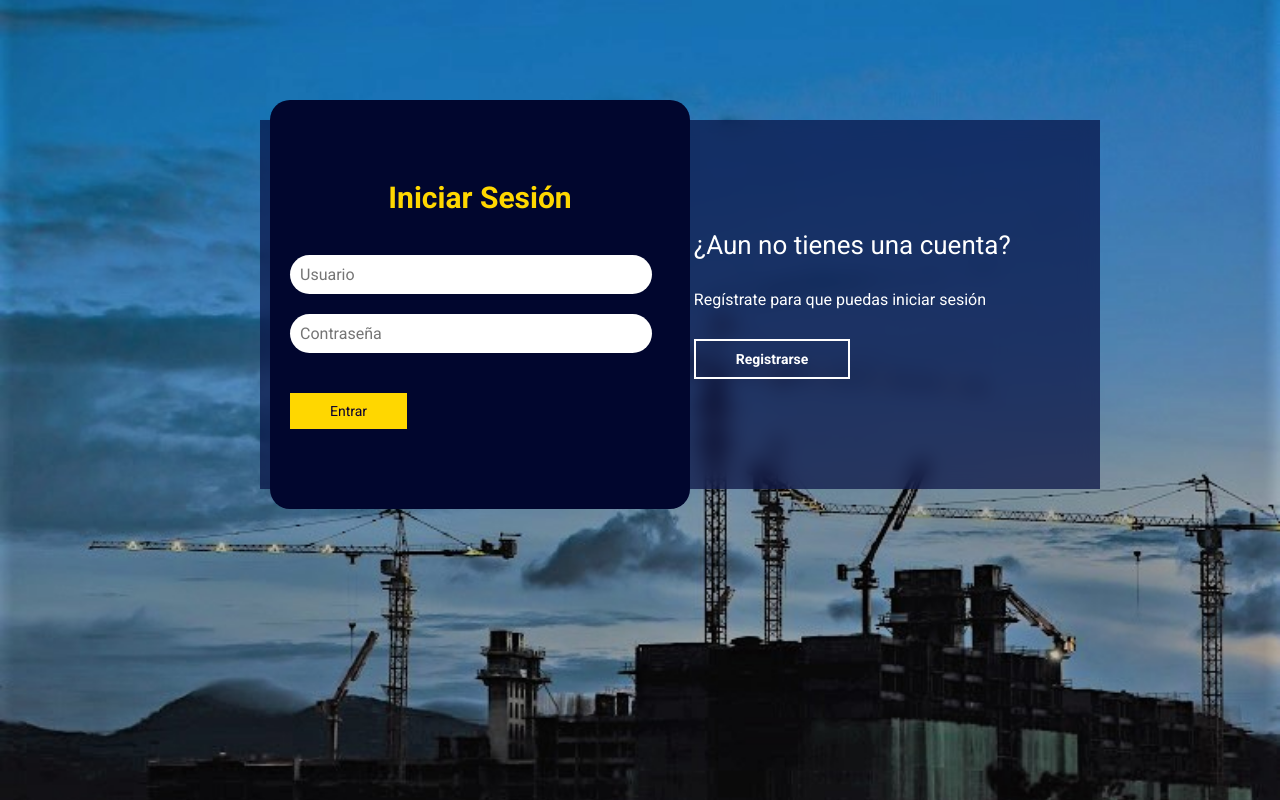
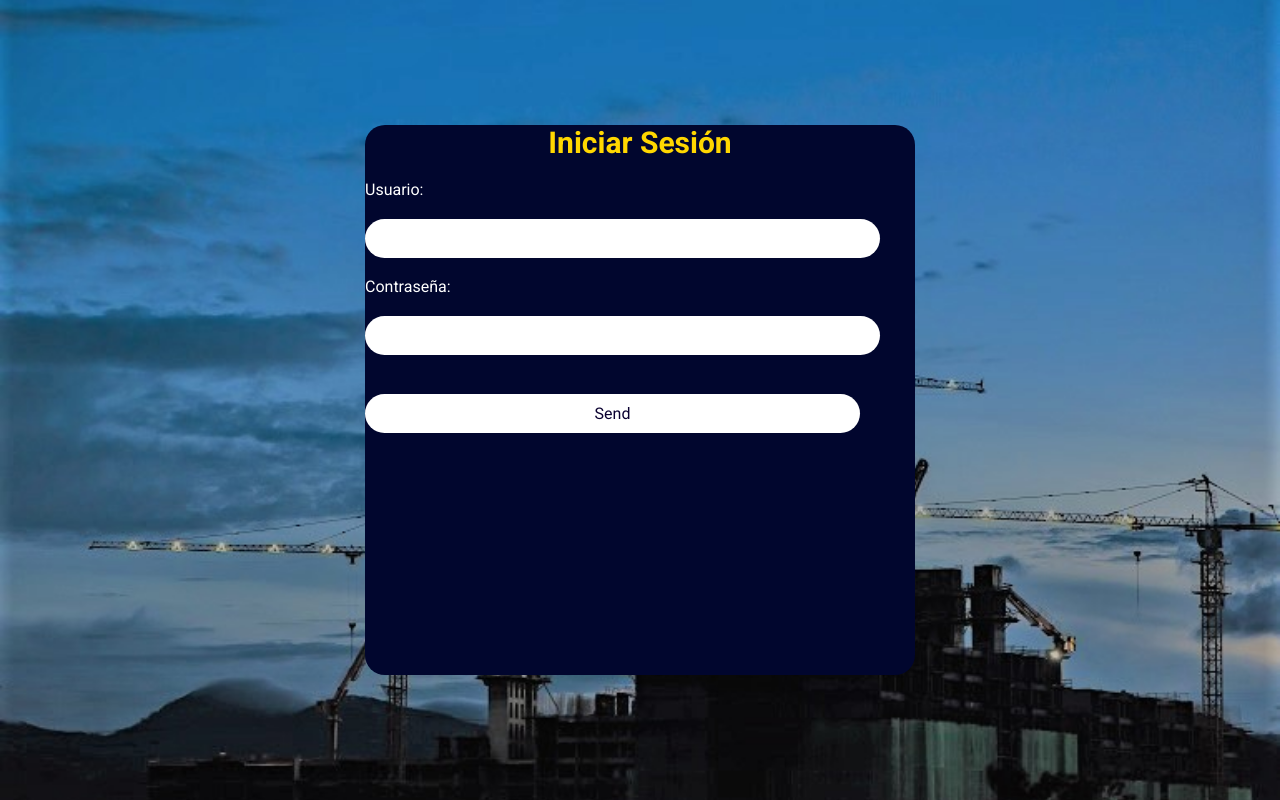
Before and after one commit to PamelaAbrego/PrograAplicada-ProyectoFinal, a Flask app: page /login in a window 1280 px wide. Run offline with Flask 2, Linux system fonts and the light colour scheme.

Commit message:
Registro y Login en app terminados

```diff
--- a/app.py
+++ b/app.py
@@ -1,10 +1,11 @@
-from flask import Flask, render_template, request, redirect
+from flask import Flask, render_template, request, redirect, session
 from logic.usuarios_logic import UsuariosLogic
 from flask_cors import CORS, cross_origin
 import bcrypt
 
 
 app = Flask(__name__)
+app.secret_key = "VibranioProyecto123!!"
 cors = CORS(app)
 app.config["CORS_HEADERS"] = "Content-Type"
 
@@ -39,9 +40,25 @@ def perfil_admin():
     return render_template("perfil_admin.html")
 
 
-@app.route("/login")
+@app.route("/login", methods=["GET", "POST"])
 def login():
-    return render_template("login.html")
+    if request.method == "GET":
+        return render_template("login.html")
+    elif request.method == "POST":
+        logic = UsuariosLogic()
+        userName = request.form["user"]
+        password = request.form["password"]
+        userDict = logic.getUserByName(userName)
+        salt = userDict["salt"].encode("utf-8")
+        hashPasswd = bcrypt.hashpw(password.encode("utf-8"), salt)
+        dbPasswd = userDict["password"].encode("utf-8")
+        if hashPasswd == dbPasswd:
+            session["login_user"] = userName
+            session["loggedIn"] = True
+            return redirect("principal")
+        else:
+            return redirect("login")
+        return "posted login"
 
 
 @app.route("/register", methods=["GET", "POST"])
--- a/static/cargar_Usuarios.js
+++ b/static/cargar_Usuarios.js
@@ -104,6 +104,10 @@ function login() {
     window.location.href = '/login';
 }
 
+function register() {
+    window.location.href = '/register';
+}
+
 function readArrayFromLocalStorage(keyName) {
     return JSON.parse(localStorage.getItem(keyName))
 }
--- a/static/style_login.css
+++ b/static/style_login.css
@@ -11,7 +11,8 @@ body{
             -moz-background-size: cover;
             -o-background-size: cover;
             background-size: cover;
-            width: 100%;
+    justify-content: center;
+    align-items: center;
 }
 
 main{
@@ -21,98 +22,24 @@ main{
 
 }
 
-.contenedor__todo{
-width: 100%;
-max-width: 800px;
-margin:auto;
-/* Se utiliza la posicion relativa porque mas adelante utilizarem posiciones absolutos,
- y se necesitan posiciones relativas para que los elementos se relacionen*/
-position: relative;
+.blanco{
+    color: #fff;
 }
 
-.backBox{
-    width: 100%;
-    padding: 10px 20px;
-    display: flex;
-    justify-content: center;
-    backdrop-filter: blur(10px);
-    background-color:rgba(6, 15, 66, 0.685)
+.contenedorLoginRegister{
+    align-items: center;
+    width: 550px;
+    height: 550px;
+    background: rgb(1, 6, 46);
+    border-radius: 20px;
+    position: absolute;
+    top:50%;
+    left: 50%;
+    margin-top: -275px;
+    margin-left: -275px;
+
 }
 
-.backBox div{
-    margin: 100px 40px;
-    color: rgb(255, 255, 255);
-    transition: all 500ms;
-}
-.backBox div p,
-.backBox div button{
-    margin-top: 30px
-}
-.backBox div h3{
-    font-weight: 400;
-    font-size: 26px;
-
-}
-.backBox button{
-    padding: 10px 40px;
-    border:2px solid #fff;
-    background: transparent;
-    font-size:14px;
-    font-weight: 600;
-    cursor: pointer;
-    color: white;
-    outline: none;
-    transition: all 300ms;
-}
-/*hover es cuando situamos el cursosr sobre el boton*/
-.backBox button:hover{
-    background: #fff;
-    color:black;
-
-
-}
-/*formularios*/
-/*.contenedorLoginRegister{
-    display: flex;
-    align-items: center;
-    width: 100%;
-    max-width: 300px;
-    position:relative;
-    top: -185px;
-    left: 10px;
-    padding: 80px 20px;
-    background: rgb(1, 6, 46);
-
-    border-radius: 20px;
-
-    transition: left 500ms cubic-bezier(0.175,0.885,0.320,1.275);
-
-
-}*/
-
-.contenedorLoginRegister{
-    display: flex;
-    align-items: center;
-    width: 100%;
-    max-width: 380px;
-    position: relative;
-    top: -185px;
-    left: 10px;
-    background: rgb(1, 6, 46);
-    border-radius: 20px;
-
-    transition: left 500ms cubic-bezier(0.175,0.885,0.320,1.275);
-
-
-}
-.contenedorLoginRegister .formRegistro{
-    width: 100%;
-    padding: 80px 20px;
-    background: rgb(1, 6, 46);
-    position: absolute;
-    border-radius: 20px;
-
-}
 
 .contenedorLoginRegister  h2{
     font-size: 30px;
@@ -130,7 +57,8 @@ position: relative;
     outline: none;
     border-radius: 20px;
 }
-.contenedorLoginRegister button{
+
+.submit{
     padding: 10px 40px;
     margin-top: 40px;
     border: none;
@@ -139,20 +67,6 @@ position: relative;
     color:rgb(10, 0, 48);
     cursor: pointer;
     outline: none;
-}
-
-.formLogin{
-    opacity: 1;
-    display: block;
-    width: 100%;
-    padding: 80px 20px;
-    background: rgb(1, 6, 46);
-    position: absolute;
-    border-radius: 20px;
-}
-
-.formRegistro{
-    display: none;
 }
 
 /*responsive design */
--- a/templates/index.html
+++ b/templates/index.html
@@ -52,6 +52,7 @@
             <h1 class="texto">COMSEDI S.A. DE C.V.</h1>
             <h2 class="texto">COMPAÑÍA DE SERVICIO DIVERSOS</h2>
             <br>
+            <button class="boton" onclick="register()">Regístrate</button>
             <button class="boton" onclick="login()">Iniciar Sesión</button>
             <br>
             <br>
--- a/templates/login.html
+++ b/templates/login.html
@@ -14,55 +14,19 @@
 
 <body>
     <main>
-        <div class="contenedor__todo">
-            <div class="backBox">
-                <div class="backBoxLogin">
-                    <h3>¿Ya tienes una cuenta?</h3>
-                    <p>Inicia sesión para entrar en la página</p>
-                    <button id="btn__iniciar-sesion">Iniciar Sesión</button>
-                </div>
-                <div class="backBoxRegister">
-                    <h3>¿Aun no tienes una cuenta?</h3>
-                    <p>Regístrate para que puedas iniciar sesión</p>
-                    <button id="btn__registrarse">Registrarse</button>
-                </div>
-            </div>
-            <!--Formulario de login y Registro-->
         <div class="contenedorLoginRegister">
-                <!--Login-->
-                <div action="" class="formLogin">
-                    <h2> Iniciar Sesión</h2>
-                    <input type="text" name="user" id="user" placeholder="Usuario">
-                    <input type="password" name="passw" id="passw" placeholder="Contraseña">
-                    <button onclick="checkLogin()">Entrar</button>
-
-                </div>
-                <!--Registro-->
-                <div class="formRegistro">
-                    <h2>Registrarse</h2>
-
-                    <form action="{{ url_for('register') }}" method="POST">
-                        <label for="user">Username:</label>
+            <h2>Iniciar Sesión</h2>
+            <form action="{{ url_for('login') }}" method="POST">
+                <label class="blanco" for="user">Usuario:</label>
                 <input type="text" name="user" id="user">
                 <br><br>
 
-                        <label for="email">Email:</label>
-                        <input type="text" name="email" id="email">
-                        <br><br>
-
-                        <label for="salt">password</label>
-                        <input type="text" name="salt" id="salt">
-                        <br><br>
-
-                        <label for="password">password</label>
+                <label class="blanco" for="password">Contraseña:</label>
                 <input type="password" name="password" id="password">
                 <br><br>
 
-                        <input type="submit" name="submit" value="Send">
+                <input class="submit" type="submit" name="submit" value="Send">
             </form>
-                </div>
-            </div>
-
         </div>
     </main>
     <script src="{{url_for('static', filename='script_login.js')}}"></script>
```
Also changed, not shown: logic/usuarios_logic.py (+12 -0 lines), templates/register.html (+16 -6 lines). Lines whose indentation alone changed are shown as unchanged.
